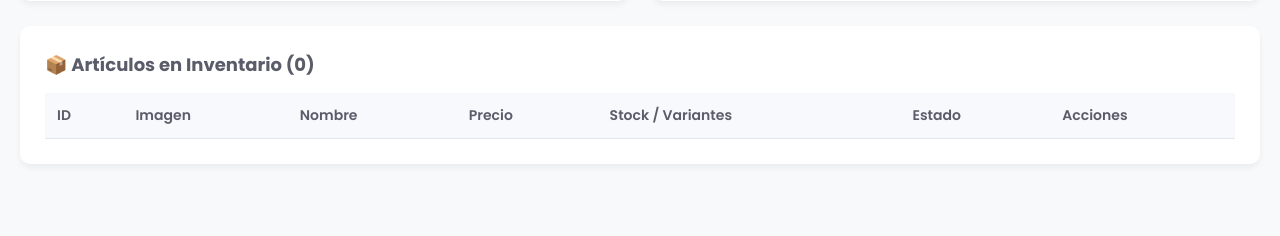
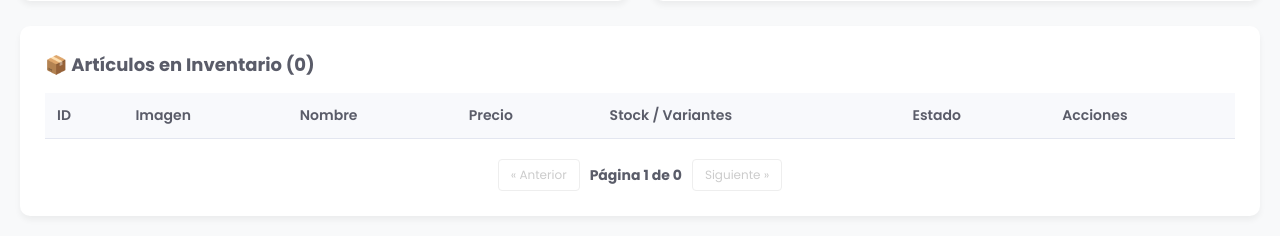
Before and after one commit to matiasari/nueva_tienda-, a Flask app: page /admin in a window 1280 px wide. Shown: the part 651-887 px from the top of the page. Before the commit the page ends 790 px from the top, so only its background shows below. Run offline with Flask 3, Linux system fonts and the light colour scheme; the visitor is signed in with stand-in values (Sample User, id 1); lists and menus that the app fills with data are empty.

Commit message:
Feat: Paginacion de 30 productos en el panel de admin

```diff
--- a/app.py
+++ b/app.py
@@ -183,11 +183,29 @@ def logout():
 @app.route('/admin')
 @login_requerido
 def admin():
-    articulos_db = Articulo.query.options(selectinload(Articulo.variantes)).order_by(Articulo.id.desc()).all()
-    productos = [a.to_dict() for a in articulos_db]
+    # Recibimos el parámetro 'page' desde la URL, por defecto es la 1
+    page = request.args.get('page', 1, type=int)
+    per_page = 30  # Mostramos 30 productos por página
+
+    # Usamos paginate nativo de SQLAlchemy
+    productos_paginados = Articulo.query.options(
+        selectinload(Articulo.variantes)
+    ).order_by(Articulo.id.desc()).paginate(page=page, per_page=per_page, error_out=False)
+
+    # Convertimos a diccionario solo los 30 de la página actual
+    productos = [a.to_dict() for a in productos_paginados.items]
+
     categorias = [c.to_dict() for c in Categoria.query.order_by(Categoria.nombre.asc()).all()]
-    return render_template('admin.html', productos=productos, banners=cargar_datos_banners(), categorias=categorias, categories=categorias)
 
+    # Le pasamos el objeto completo 'productos_paginados' al HTML para armar los botones
+    return render_template(
+        'admin.html',
+        productos=productos,
+        productos_paginados=productos_paginados,
+        banners=cargar_datos_banners(),
+        categorias=categorias,
+        categories=categorias
+    )
 @app.route('/admin/pedidos')
 @login_requerido
 def ver_pedidos_seccion():
--- a/templates/admin.html
+++ b/templates/admin.html
@@ -160,6 +160,23 @@
                 {% endfor %}
             </tbody>
         </table>
+        <div style="margin-top: 20px; display: flex; justify-content: center; align-items: center; gap: 10px;">
+            {% if productos_paginados.has_prev %}
+                <a href="/admin?page={{ productos_paginados.prev_num }}" class="btn-act" style="background: var(--primary); color: white; padding: 6px 12px;">« Anterior</a>
+            {% else %}
+                <span style="color: #ccc; padding: 6px 12px; border: 1px solid #eee; border-radius: 4px; font-size: 12px;">« Anterior</span>
+            {% endif %}
+
+            <div style="font-size: 14px; font-weight: bold; color: var(--dark);">
+                Página {{ productos_paginados.page }} de {{ productos_paginados.pages }}
+            </div>
+
+            {% if productos_paginados.has_next %}
+                <a href="/admin?page={{ productos_paginados.next_num }}" class="btn-act" style="background: var(--primary); color: white; padding: 6px 12px;">Siguiente »</a>
+            {% else %}
+                <span style="color: #ccc; padding: 6px 12px; border: 1px solid #eee; border-radius: 4px; font-size: 12px;">Siguiente »</span>
+            {% endif %}
+        </div>
     </div>
 
     <div id="modalEditar" class="modal">
```
